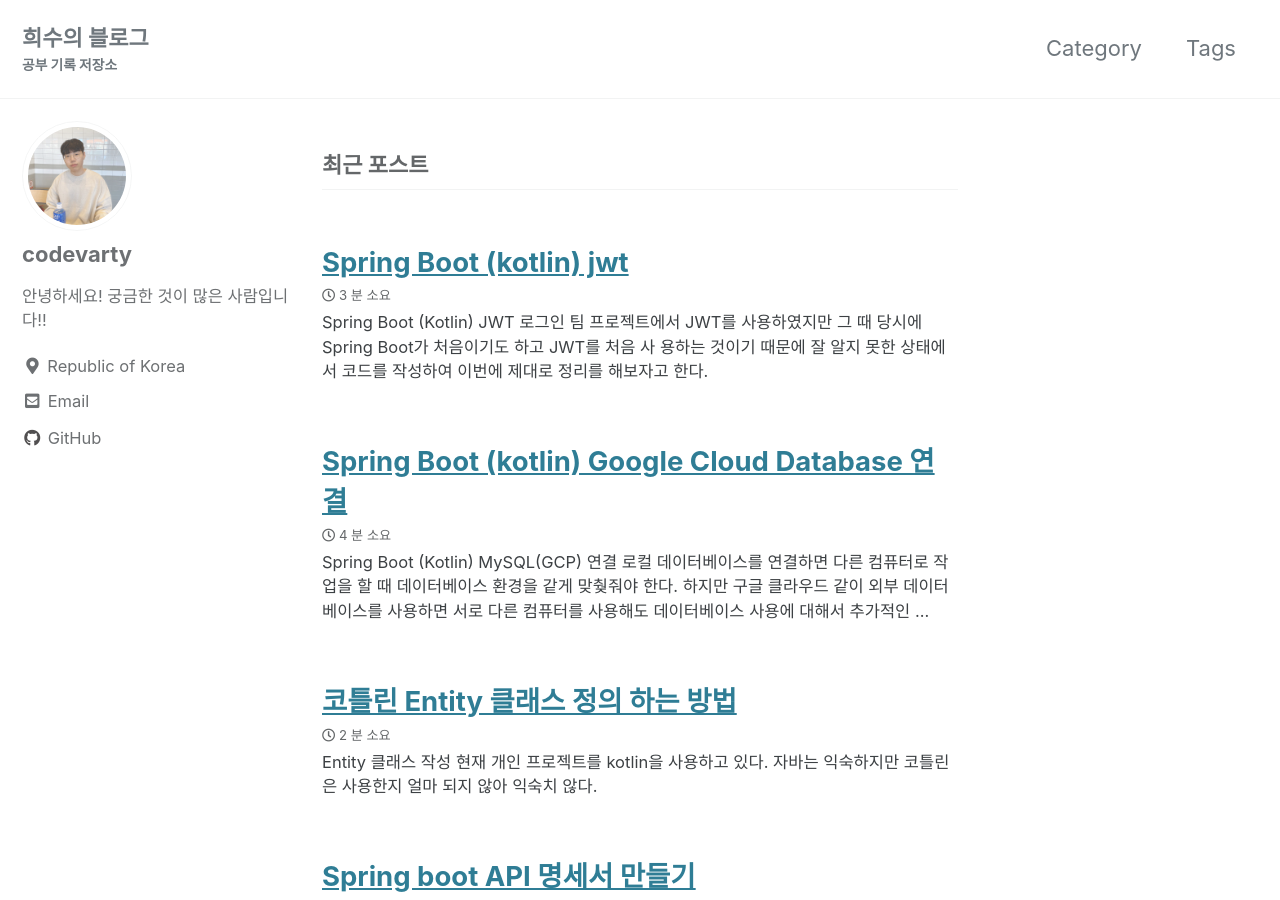
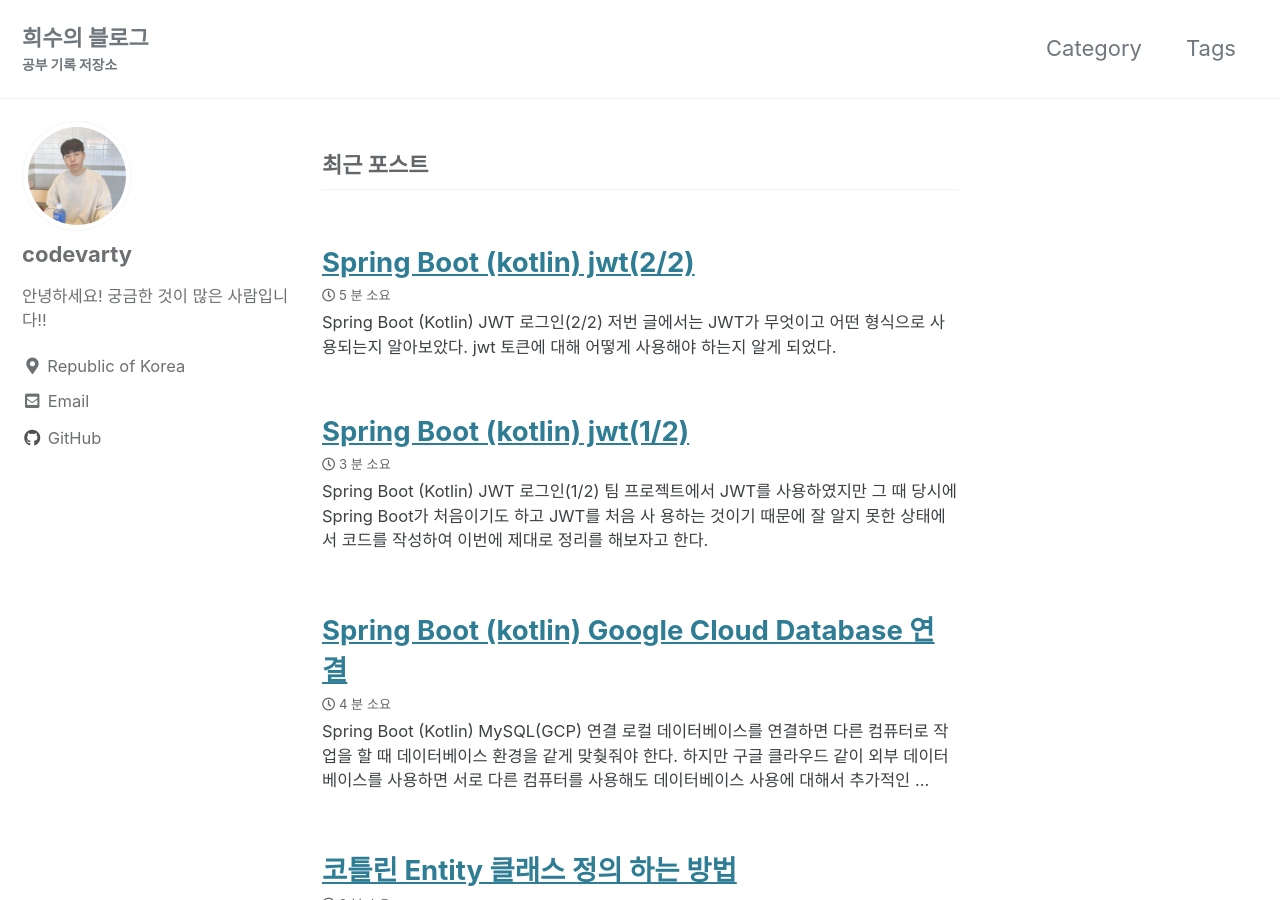
Before and after one commit to codevarty/codevarty.github.io, a Jekyll site: the page built from index.html, in a window 1280 px wide and 900 px high. Built offline with Jekyll 4.4.1, drawn with Linux system fonts in a browser that asks for light colours; cached includes are drawn as plain includes; the list of posts is cut into pages by our own code; part of the change alters nothing that is shown.

Commit message:
vault backup: 2024-06-06 00:44:07

````diff
--- a/_posts/2024-05-21-spring-boot-kotlin-jwt.md
+++ b/_posts/2024-05-21-spring-boot-kotlin-jwt-1.md
@@ -1,5 +1,5 @@
 ---
-title: Spring Boot (kotlin) jwt
+title: Spring Boot (kotlin) jwt(1/2)
 categories:
   - spring boot
 tags:
@@ -8,7 +8,7 @@ tags:
   - springsecurity
   - jwt
 ---
-# Spring Boot (Kotlin) JWT 로그인
+# Spring Boot (Kotlin) JWT 로그인(1/2)
 팀 프로젝트에서 JWT를 사용하였지만 그 때 당시에 Spring Boot가 처음이기도 하고 JWT를 처음 사
 용하는 것이기 때문에 잘 알지 못한 상태에서 코드를 작성하여 이번에 제대로 정리를 해보자고 한다.
 
--- /dev/null
+++ b/_posts/2024-05-29-spring-boot-kotlin-jwt-2.md
@@ -0,0 +1,357 @@
+---
+title: Spring Boot (kotlin) jwt(2/2)
+categories:
+  - spring boot
+tags:
+  - springboot
+  - springsecurity
+  - kotlin
+  - jwt
+---
+# Spring Boot (Kotlin) JWT 로그인(2/2)
+저번 글에서는 JWT가 무엇이고 어떤 형식으로 사용되는지 알아보았다. jwt 토큰에 대해 어떻게 사용해야 하는지 알게 되었다.
+
+이번에는 kotlin으로 직접 코드를 변환해 보면서 어떤 식으로 동작하는 지 알아가 볼려고 한다.
+
+> 참고로 데이터베이스를 사용하는데 User 테이블안에 refresh token을 저장하고 있다.
+
+## 1. 의존성 주입
+이번 프로젝트에서는 사람들이 많이 사용하는  **jjwt 라이브러리**를 사용한다. 라이브러리를 추가하기 위해 아래와 같이 입력한다.
+
+```gradle
+// spring security
+implementation("org.springframework.boot:spring-boot-starter-security")
+
+// jwt 라이브러리
+implementation("io.jsonwebtoken:jjwt-api")
+runtimeOnly("io.jsonwebtoken:jjwt-impl")
+runtimeOnly("io.jsonwebtoken:jjwt-jackson")
+```
+
+## 2. 설정 파일 작성
+jwt에서 핵심적인 설정 부분은 보여 주면 안되기 때문에 별도의 YML 파일로 분리하였다.
+해당 코드 안에는 jwt 암호화 키와 각 토큰의 만료시간을 주었다.
+
+**application-jwt.yml** 파일을 resources 파일 안에 생성한다.
+
+```yml
+jwt:
+  # jwt 암호화 키
+  secretKey: 3b672bb100b6297eb3af1c41ae200e730adda560c4df3366d3bb0860087bd4e3f9ca2a1763fb9e97915d6e280326fa5fb17b62178e427a5466c559acee859fa8
+
+  # access token 설정
+  access:
+    expiration: 600000
+    header: Authorization
+
+  # refresh token 설정
+  refresh:
+    expiration: 1209600000
+    header: Authorization-refresh
+```
+
+다른 YML 파일을 사용하기 위해 application.yml 파일에 다음과 같이 작성하면 된다.
+
+```yml
+spring:
+  profiles:
+    include:
+      - jwt # application-jwt.yml 파일 임포트
+```
+
+## 3.  JWTService 코드 작성
+
+jwt 대한 로직을 수행하는 코드이다.
+
+전체 코드는 다음과 같다.
+
+```kotlin
+//import 문 생략
+
+@Service
+class JwtService(private val userRepository: UserRepository) {
+
+    private val log = LoggerFactory.getLogger(this.javaClass)
+
+    // static final 상수 정의
+    companion object {
+        private const val ACCESS_TOKEN_SUBJECT = "Authorization"
+        private const val REFRESH_TOKEN_SUBJECT = "Authorization refresh"
+        private const val BEARER = "Bearer "
+    }
+
+    @Value("\${jwt.secretKey}")
+    private lateinit var secretKey: String
+
+    @Value("\${jwt.access.expiration}")
+    private lateinit var accessTokenExpiration: String // lateinit 은 기본형 초기화를 지원하지 않는다.
+
+    @Value("\${jwt.refresh.expiration}")
+    private lateinit var refreshTokenExpiration: String
+
+    @Value("\${jwt.access.header}")
+    private lateinit var accessTokenHeader: String
+
+    @Value("\${jwt.refresh.header}")
+    private lateinit var refreshTokenHeader: String
+
+    // jwt 토큰에 사용되는 키
+    private lateinit var key: SecretKey
+
+    @PostConstruct
+    fun init() {
+        // Base64로 인코딩
+        val encodeKey = Base64.getEncoder().encodeToString(secretKey.toByteArray())
+        key = Keys.hmacShaKeyFor(encodeKey.toByteArray())
+    }
+
+    /**
+     *  Access Token 생성 메소드     */    fun generateAccessToken(email: String): String {
+        val now = Date()
+        return Jwts.builder()
+            .subject(ACCESS_TOKEN_SUBJECT)
+            .expiration(Date(now.time + accessTokenExpiration.toLong()))
+            .claim("email", email)
+            .signWith(key)
+            .compact()
+    }
+
+    /**
+     *  Refresh Token 생성 메소드     */    fun generateRefreshToken(): String {
+        val now = Date()
+        return Jwts.builder()
+            .subject(REFRESH_TOKEN_SUBJECT)
+            .expiration(Date(now.time + refreshTokenExpiration.toLong()))
+            .signWith(key)
+            .compact()
+    }
+
+    /**
+     *  Access Token을 헤더에 담아서 보낸다.     */    fun sendAccessToken(response: HttpServletResponse, accessToken: String) {
+        response.status = HttpServletResponse.SC_OK
+        response.addHeader(accessTokenHeader, accessToken)
+    }
+
+    /**
+     * Access Token과 Refresh Token을 헤더에 담아서 보낸다.     */    fun sendAccessAndRefreshToken(response: HttpServletResponse, accessToken: String, refreshToken: String) {
+        response.status = HttpServletResponse.SC_OK
+        response.addHeader(accessTokenHeader, accessToken)
+        response.addHeader(refreshTokenHeader, refreshToken)
+    }
+
+    /**
+     * 데이터베이스에 저장된 Refresh Token 가져오기     */    fun getRefreshToken(email: String): String {
+        val user = userRepository.findByEmail(email)
+            .orElseThrow { Error("사용자를 찾을 수 없습니다.") }
+        return user.refreshToken!!
+    }
+
+    /**
+     * 데이터베이스에 저장된 Refresh Token 업데이트     */    fun updateRefreshToken(email: String, refreshToken: String) {
+        val user = userRepository.findByEmail(email)
+            .orElseThrow { Error("사용자를  찾을 수 없습니다,") }
+
+        user.updateToken(refreshToken)
+        userRepository.save(user)
+    }
+
+    /**
+     *  받은 Refresh Token 에서 Bearer 제거 시키기     */    fun extractRefreshToken(request: HttpServletRequest): Optional<String> {
+        return Optional.ofNullable(request.getHeader(refreshTokenHeader))
+            .filter { it.startsWith(BEARER) }
+            .map { it.replace(BEARER, "") }
+    }
+
+    /**
+     *  받은 Access Token 에서 Bearer 제거 시키기     */    fun extractAccessToken(request: HttpServletRequest): Optional<String> {
+        return Optional.ofNullable(request.getHeader(accessTokenHeader))
+            .filter { it.startsWith(BEARER) }
+            .map { it.replace(BEARER, "") }
+    }
+
+    fun extractEmail(token: String): Optional<String> {
+        try {
+            val claims = Jwts.parser()
+                .verifyWith(key)
+                .build()
+                .parseSignedClaims(token)
+            return Optional.ofNullable(claims.payload.get("email", String::class.java))
+        } catch (e: Exception) {
+            return Optional.empty()
+        }
+    }
+
+    /**
+     * 토큰 검증 메소드     */    fun isTokenValid(token: String): Boolean {
+        try {
+            Jwts.parser().verifyWith(key).build().parseSignedClaims(token)
+            return true
+        } catch (e: MalformedJwtException) {
+            log.error("Invalid JWT token: {}", e.message)
+        } catch (e: ExpiredJwtException) {
+            log.error("JWT token is expired: {}", e.message)
+        } catch (e: UnsupportedJwtException) {
+            log.error("JWT token is unsupported: {}", e.message)
+        } catch (e: IllegalArgumentException) {
+            log.error("JWT claims string is empty: {}", e.message)
+        }
+
+        return false
+    }
+
+    fun isRefreshTokenValid(token: String): Boolean {
+        if (isTokenValid(token)) {
+            return true
+        }
+
+        // 토큰이 같은지 검사를 한다.
+        val findByRefreshToken = userRepository.findByRefreshToken(token)
+
+        return !findByRefreshToken.isEmpty
+    }
+
+
+}
+```
+
+여기서 필드의 값들은 `@Value`를 통해 YML 파일에서 가져 오고 있다.
+
+> `@Value`의 경우 초기화가 바로 되지 않기 때문에 `latent var`를 사용한다.
+
+기능에 대한 설명에 앞서 각 메소드 마다 주석을 통해 설명을 적어 놓았다.
+
+### 3-1. 토큰 생성 부분
+
+```kotlin
+fun generateAccessToken(email: String): String {
+    val now = Date()
+    return Jwts.builder()
+        .subject(ACCESS_TOKEN_SUBJECT)
+        .expiration(Date(now.time + accessTokenExpiration.toLong()))
+        .claim("email", email)
+        .signWith(key)
+        .compact()
+}
+
+/**
+ *  Refresh Token 생성 메소드 */fun generateRefreshToken(): String {
+    val now = Date()
+    return Jwts.builder()
+        .subject(REFRESH_TOKEN_SUBJECT)
+        .expiration(Date(now.time + refreshTokenExpiration.toLong()))
+        .signWith(key)
+        .compact()
+}
+```
+
+여기서 **만료 시간인 경우 발급한 시간 기준**에 하기 때문에 Date 클래스의 time을 통해 현재 시간을 구하였다.
+
+**AccessToken인 경우** claim에 사용자를 구분하기 위한 email을 주었고 **RefreshToken인 경우** claim이 필요가 없기 때문에 추가하지 않았다.
+
+### 3-2 토큰 헤더 추가 부분
+```kotlin
+/**
+ *  Access Token을 헤더에 담아서 보낸다. */fun sendAccessToken(response: HttpServletResponse, accessToken: String) {
+    response.status = HttpServletResponse.SC_OK
+    response.addHeader(accessTokenHeader, accessToken)
+}
+
+/**
+ * Access Token과 Refresh Token을 헤더에 담아서 보낸다. */fun sendAccessAndRefreshToken(response: HttpServletResponse, accessToken: String, refreshToken: String) {
+    response.status = HttpServletResponse.SC_OK
+    response.addHeader(accessTokenHeader, accessToken)
+    response.addHeader(refreshTokenHeader, refreshToken)
+}
+```
+
+두 메소드의 공통점은 Response 헤더의 Status 를 OK(200)으로 설정한 것이다.
+
+헤더를 통해 클라이언트로 보내는 것이다.
+
+> Access Token은 **Authorization** 헤더가 되고, <br>
+> RefreshToken은 **Authorization-refresh** 헤더가 된다.
+
+## 3-3 토큰 추출 부분
+
+```kotlin
+/**
+ *  받은 Refresh Token 에서 Bearer 제거 시키기
+ */
+ fun extractRefreshToken(request: HttpServletRequest): Optional<String> {
+    return Optional.ofNullable(request.getHeader(refreshTokenHeader))
+        .filter { it.startsWith(BEARER) }
+        .map { it.replace(BEARER, "") }
+}
+
+/**
+ *  받은 Access Token 에서 Bearer 제거 시키기
+ */
+ fun extractAccessToken(request: HttpServletRequest): Optional<String> {
+    return Optional.ofNullable(request.getHeader(accessTokenHeader))
+        .filter { it.startsWith(BEARER) }
+        .map { it.replace(BEARER, "") }
+}
+```
+
+클라이언트에서 헤더 로 보낸  토큰에서 "Bearer " 부분을 제거 한 다음 해당 토큰을 추출하는 코드이다.
+
+> `Optional`을 통해 null 값을 허용하고 있다.
+
+아래는 추출한 refresh token을 통해 데이터베이스에 저장된 토큰을 업데이트 하거나 해당 토큰에 저장된 이메일을 추출하는 코드이다.
+
+```kotlin
+/**
+ * 데이터베이스에 저장된 Refresh Token 가져오기
+ */
+ fun getRefreshToken(email: String): String {
+    val user = userRepository.findByEmail(email)
+        .orElseThrow { Error("사용자를 찾을 수 없습니다.") }
+    return user.refreshToken!!
+}
+
+/**
+ * 데이터베이스에 저장된 Refresh Token 업데이트
+ */
+ fun updateRefreshToken(email: String, refreshToken: String) {
+    val user = userRepository.findByEmail(email)
+        .orElseThrow { Error("사용자를  찾을 수 없습니다,") }
+
+    user.updateToken(refreshToken)
+    userRepository.save(user)
+}
+```
+
+## 3-4 토큰 검증 코드
+```kotlin
+/**
+ * 토큰 검증 메소드
+ */
+ fun isTokenValid(token: String): Boolean {
+    try {
+        Jwts.parser().verifyWith(key).build().parseSignedClaims(token)
+        return true
+	    // 잘못된 형식의 토큰일 경우 발생
+    } catch (e: MalformedJwtException) {
+        log.error("Invalid JWT token: {}", e.message)
+        // 토큰이 만료 된 경우 발생
+    } catch (e: ExpiredJwtException) {
+        log.error("JWT token is expired: {}", e.message)
+
+        // 지원 하지 않는 형식의 토큰인 경우 발생
+    } catch (e: UnsupportedJwtException) {
+        log.error("JWT token is unsupported: {}", e.message)
+
+        //JWT 토큰의 클레임 문자열이 비어있는 경우 발생
+    } catch (e: IllegalArgumentException) {
+        log.error("JWT claims string is empty: {}", e.message)
+    }
+
+    return false
+}
+```
+
+해당 메서드는 받은 토큰을 검증하는 코드이다.
+
+`verifyWith` 를 통해 암호화된 코드를 다시 복호화를 통해 claim을 추출한다.
+
+> 현재는 에러 로그를 출력하지만 예외 처리를 할 수 있도록 코드를 수정할 예정이다.
````
